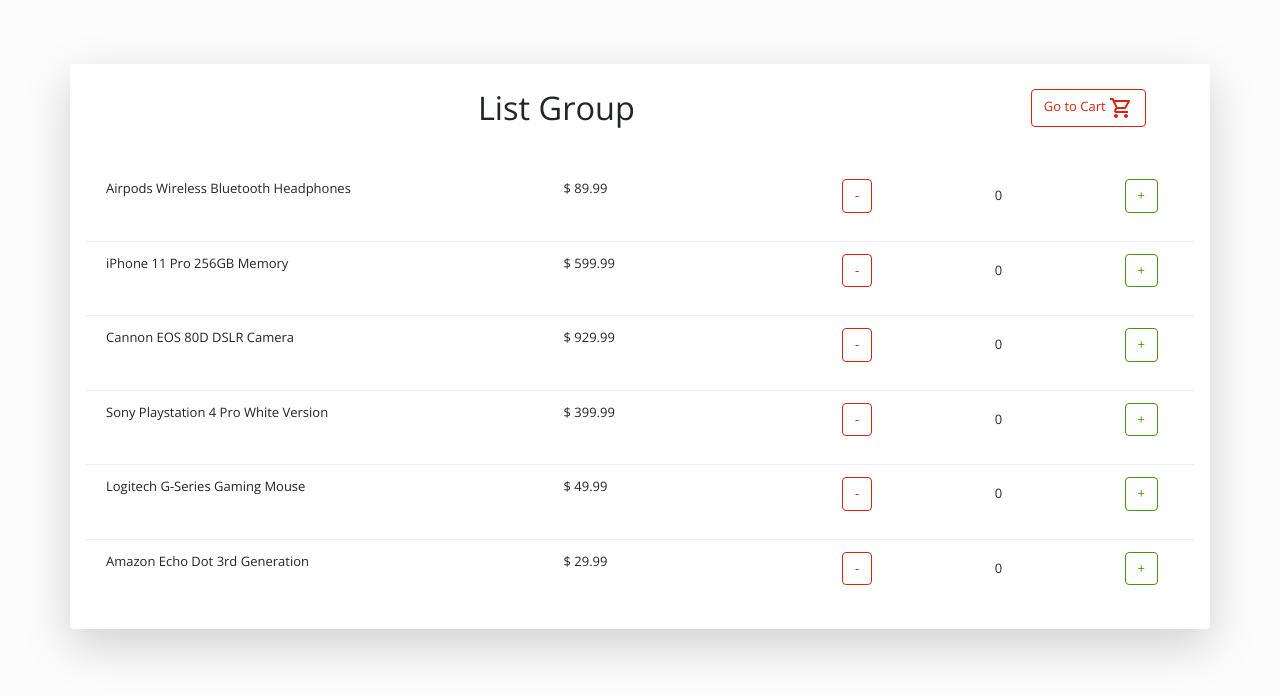
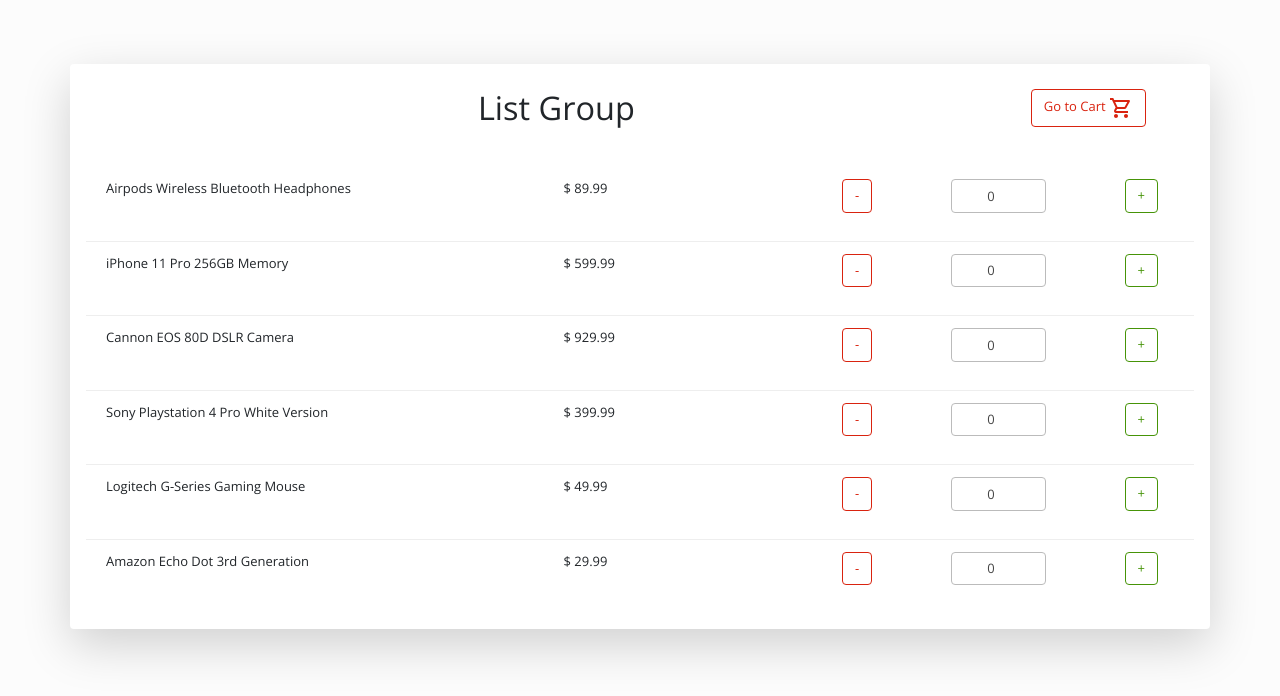
Before and after one commit to Aliarshad746/Product-List, a React (Create React App) app: page / in a window 1280 px wide. Shown: the top 696 px of the page. Built offline with nearby package versions, Linux system fonts and the light colour scheme; the HTML template or start-up script is replaced by a standard one.

Commit message:
made some changes

```diff
--- a/src/components/CartProducts.js
+++ b/src/components/CartProducts.js
@@ -1,5 +1,5 @@
 import React, { useState, useEffect } from 'react';
-import { ListGroup, Row, Col, Button } from 'react-bootstrap';
+import { ListGroup, Row, Col, Button, Form } from 'react-bootstrap';
 import DeleteOutlineOutlinedIcon from '@material-ui/icons/DeleteOutlineOutlined';
 import { useDispatch } from 'react-redux';
 import { addToCart, removeFromCart } from '../productActions/cartActions';
@@ -23,10 +23,10 @@
         <Col md={3} className="py-2">
           {item.name}
         </Col>
-        <Col md={3} className="py-2">
+        <Col md={2} className="py-2">
           $ {item.price}
         </Col>
-        <Col md={4} className="py-2">
+        <Col md={5} className="py-2">
           <Row className="d-flex justify-content-between mb-3 ml-1 mr-3 align-items-center">
             <Button
               variant="outline-primary"
@@ -36,7 +36,12 @@
             </Button>
 
             {` `}
-            {quantity < 0 ? setQuantity(0) : quantity}
+            <Form.Control
+              type="number"
+              value={quantity < 0 ? setQuantity(0) : quantity}
+              onChange={(e) => setQuantity(+e.target.value)}
+              style={{ width: '40%', textAlign: 'center' }}
+            ></Form.Control>
             {` `}
 
             <Button
--- a/src/components/ListProduct.js
+++ b/src/components/ListProduct.js
@@ -1,6 +1,6 @@
 import React, { useState, useEffect } from 'react';
 import { useDispatch } from 'react-redux';
-import { ListGroup, Row, Col, Button } from 'react-bootstrap';
+import { ListGroup, Row, Col, Button, Form } from 'react-bootstrap';
 import { addToCart } from '../productActions/cartActions';
 
 const ListProduct = ({ product }) => {
@@ -29,7 +29,12 @@
             </Button>
 
             {` `}
-            {qty < 0 ? setQty(0) : qty}
+            <Form.Control
+              type="number"
+              value={qty < 0 ? setQty(0) : qty}
+              onChange={(e) => setQty(+e.target.value)}
+              style={{ width: '30%', textAlign: 'center' }}
+            ></Form.Control>
             {` `}
 
             <Button variant="outline-success" onClick={() => setQty(qty + 1)}>
```
Also changed, not shown: 1 other file (tests, documents, lock files or other folders).
